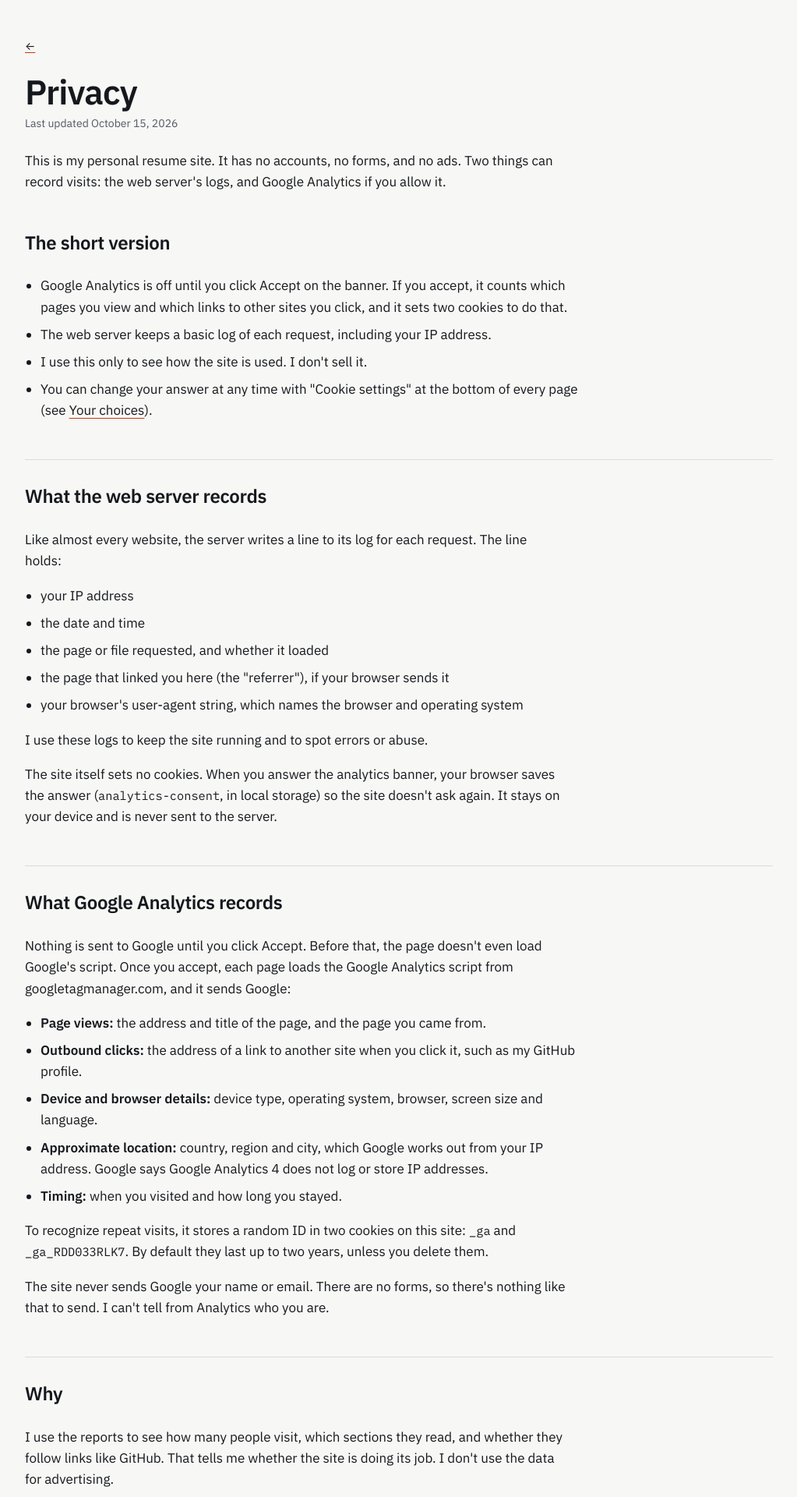
After one commit to kwinsor1lmu/career-platform, a FastAPI app: template app/templates/privacy.html in a window 1280 px wide. The commit adds this page. Shown: the top 1920 px of the page at 78% size, without its empty margins (128-1151 px from the left). Run offline with FastAPI, Linux system fonts and the light colour scheme; the template is opened without the code that fills it, so the values that code supplies are empty.

Commit message:
feat: add privacy page and opt-in Google Analytics consent banner
Adds /privacy, linked from a new site footer, describing server logs and
the planned GA4 page-view and outbound-click measurement.

Analytics is opt-in: consent.js sets every consent signal to denied and
only loads gtag.js after the visitor clicks Accept, which grants
analytics_storage alone. Reject, or withdrawing via "Cookie settings",
deletes the _ga cookies. Analytics and the banner render only when
GA_MEASUREMENT_ID is set, so dev and tests never send data to Google.

Co-Authored-By: Claude Opus 5.5 <noreply@anthropic.com>

```diff
--- a/app/config.py
+++ b/app/config.py
@@ -9,6 +9,8 @@ class Settings(BaseSettings):
     database_url: str = "sqlite:///./data/app.db"
     content_path: Path = Path("content/resume.json")
     fallback_path: Path = Path("data/fallback.json")
+    # Google Analytics 4 ID (e.g. G-XXXXXXX). Empty disables analytics and the consent banner.
+    ga_measurement_id: str = ""
 
     model_config = SettingsConfigDict(
         env_file=".env",
--- a/app/routes/resume.py
+++ b/app/routes/resume.py
@@ -88,3 +88,14 @@ def home(request: Request):
 @router.get("/resume", name="resume-page")
 def resume_page(request: Request):
     return _render_resume(request)
+
+
+@router.get("/privacy", name="privacy-page")
+def privacy_page(request: Request):
+    settings = request.app.state.settings
+    resume, _ = load_resume_with_fallback(SessionLocal, settings.fallback_path)
+    return templates.TemplateResponse(
+        request=request,
+        name="privacy.html",
+        context={"resume": resume, "canonical_url": str(request.url_for("privacy-page"))},
+    )
--- a/app/static/styles.css
+++ b/app/static/styles.css
@@ -182,6 +182,55 @@ a:focus-visible, button:focus-visible { outline: 3px solid var(--focus); outline
 .contact-line:hover .contact-label { text-decoration-thickness: 2px; }
 .contact-line .contact-url { font-size: .875rem; letter-spacing: 0; }
 
+/* Footer */
+.site-footer { border-top: 1px solid var(--rule); padding-block: 1.5rem 2.5rem; font-size: .875rem; color: var(--muted); }
+.site-footer a { color: inherit; }
+.site-footer .container { display: flex; flex-wrap: wrap; gap: .5rem 1.5rem; align-items: baseline; }
+.footer-button { padding: 0; border: 0; background: none; color: inherit; font: inherit; text-decoration: underline; text-underline-offset: .2em; cursor: pointer; }
+
+/* Consent banner */
+.consent-banner {
+  position: fixed;
+  inset: auto var(--gutter) var(--gutter);
+  z-index: 2;
+  max-width: 34rem;
+  margin-inline: auto;
+  padding: 1.25rem;
+  border: 1px solid var(--rule-strong);
+  border-radius: 6px;
+  background: var(--raised);
+  color: var(--ink);
+  box-shadow: 0 8px 24px rgb(0 0 0 / .14);
+}
+.consent-banner[hidden] { display: none; }
+.consent-banner h2 { margin: 0 0 .5rem; font-size: 1rem; font-weight: 600; }
+.consent-banner p { margin: 0 0 1rem; font-size: .9375rem; }
+.consent-actions { display: flex; gap: .75rem; }
+.consent-actions button {
+  flex: 1;
+  min-height: 2.75rem;
+  padding: .5rem 1rem;
+  border: 1px solid var(--ink);
+  border-radius: 4px;
+  background: var(--ink);
+  color: var(--paper);
+  font: inherit;
+  font-weight: 600;
+  cursor: pointer;
+}
+
+/* Privacy */
+.privacy { padding-block: 3rem 1rem; }
+.privacy h1 { margin: 1.5rem 0 .25rem; font-size: clamp(2rem, 5vw, 2.75rem); font-weight: 600; line-height: 1.1; letter-spacing: -.02em; }
+.privacy-back, .privacy-updated { margin: 0; font-size: .875rem; color: var(--muted); }
+.privacy-updated { margin-bottom: 1.5rem; }
+.privacy p, .privacy li { max-width: 68ch; }
+.privacy ul { padding-left: 1.25rem; }
+.privacy li + li { margin-top: .5rem; }
+.privacy .sheet-section { padding-block: 2rem; }
+.privacy .sheet-section:last-child { border-bottom: 0; }
+.privacy code { font-family: var(--mono); font-size: .9em; }
+
 .skip-link { position: absolute; left: 1rem; top: -4rem; padding: .5rem .75rem; background: var(--raised); color: var(--ink); }
 .skip-link:focus { top: 1rem; z-index: 1; }
 .visually-hidden { position: absolute; width: 1px; height: 1px; padding: 0; margin: -1px; overflow: hidden; clip: rect(0, 0, 0, 0); white-space: nowrap; border: 0; }
@@ -208,5 +257,5 @@ a:focus-visible, button:focus-visible { outline: 3px solid var(--focus); outline
   .entry, .credential { break-inside: avoid; }
   a { color: inherit; text-decoration: none; }
   .contact-chip { border: 0; padding: 0; min-height: 0; background: none; }
-  .skip-link, .visually-hidden, .print-button, .status-note, .contact { display: none; }
+  .skip-link, .visually-hidden, .print-button, .status-note, .contact, .site-footer, .consent-banner { display: none; }
 }
--- a/app/templates/base.html
+++ b/app/templates/base.html
@@ -1,22 +1,26 @@
+{% set ga_id = request.app.state.settings.ga_measurement_id %}
 <!doctype html>
-<html lang="en">
+<html lang="en"{% if ga_id %} data-ga-id="{{ ga_id }}"{% endif %}>
   <head>
     <meta charset="utf-8">
     <meta name="viewport" content="width=device-width, initial-scale=1">
-    <meta name="description" content="{{ resume.profile.name }} — {{ resume.profile.headline }}">
-    <title>{{ resume.profile.name }} | {{ resume.profile.headline }}</title>
+    <meta name="description" content="{% block description %}{{ resume.profile.name }} — {{ resume.profile.headline }}{% endblock %}">
+    <title>{% block title %}{{ resume.profile.name }} | {{ resume.profile.headline }}{% endblock %}</title>
     <link rel="canonical" href="{{ canonical_url }}">
+    {% block social_meta %}
     <meta property="og:type" content="profile">
     <meta property="og:title" content="{{ resume.profile.name }}">
     <meta property="og:description" content="{{ resume.profile.headline }}">
     <meta property="og:url" content="{{ canonical_url }}">
     <meta name="twitter:card" content="summary">
+    {% endblock %}
     <meta name="theme-color" content="#f7f7f5" media="(prefers-color-scheme: light)">
     <meta name="theme-color" content="#121418" media="(prefers-color-scheme: dark)">
     <link rel="icon" href="{{ url_for('static', path='favicon.svg') }}" type="image/svg+xml">
     <link rel="preload" href="{{ url_for('static', path='fonts/ibm-plex-sans-400.woff2') }}" as="font" type="font/woff2" crossorigin>
     <link rel="preload" href="{{ url_for('static', path='fonts/ibm-plex-sans-600.woff2') }}" as="font" type="font/woff2" crossorigin>
     <link rel="stylesheet" href="{{ url_for('static', path='styles.css') }}">
+    {% block structured_data %}
     <script type="application/ld+json">{{ {
       "@context": "https://schema.org",
       "@type": "Person",
@@ -26,9 +30,27 @@
       "url": canonical_url,
       "sameAs": resume.contact_links | map(attribute="url") | map("string") | reject("mailto") | list,
     } | tojson }}</script>
+    {% endblock %}
+    {% if ga_id %}<script src="{{ url_for('static', path='consent.js') }}" defer></script>{% endif %}
   </head>
   <body>
     <a class="skip-link" href="#main-content">Skip to main content</a>
     {% block content %}{% endblock %}
+    <footer class="site-footer">
+      <div class="container">
+        <a href="{{ url_for('privacy-page') }}">Privacy</a>
+        {% if ga_id %}<button class="footer-button" type="button" data-consent-open hidden>Cookie settings</button>{% endif %}
+      </div>
+    </footer>
+    {% if ga_id %}
+    <section class="consent-banner" data-consent-banner aria-labelledby="consent-heading" hidden>
+      <h2 id="consent-heading">Analytics cookies</h2>
+      <p>May I use Google Analytics to count page views and clicks on links to other sites? It sets cookies and sends visit data to Google. Nothing is sent unless you accept. <a href="{{ url_for('privacy-page') }}">Privacy details</a></p>
+      <div class="consent-actions">
+        <button type="button" data-consent-accept>Accept</button>
+        <button type="button" data-consent-reject>Reject</button>
+      </div>
+    </section>
+    {% endif %}
   </body>
 </html>
--- /dev/null
+++ b/app/templates/privacy.html
@@ -0,0 +1,97 @@
+{% extends "base.html" %}
+
+{% block title %}Privacy | {{ resume.profile.name }}{% endblock %}
+{% block description %}What this site records about visits, why, who receives it, and your choices.{% endblock %}
+{% block social_meta %}{% endblock %}
+{% block structured_data %}{% endblock %}
+
+{% block content %}
+<main id="main-content" class="container privacy">
+  <p class="privacy-back"><a href="{{ url_for('resume-home') }}">← {{ resume.profile.name }}</a></p>
+  <h1>Privacy</h1>
+  <p class="privacy-updated">Last updated <time datetime="2026-10-15">October 15, 2026</time></p>
+
+  <p>This is my personal resume site. It has no accounts, no forms, and no ads. Two things can record visits: the web server's logs, and Google Analytics if you allow it.</p>
+
+  <section class="sheet-section" aria-labelledby="short-heading">
+    <h2 id="short-heading">The short version</h2>
+    <ul>
+      <li>Google Analytics is off until you click Accept on the banner. If you accept, it counts which pages you view and which links to other sites you click, and it sets two cookies to do that.</li>
+      <li>The web server keeps a basic log of each request, including your IP address.</li>
+      <li>I use this only to see how the site is used. I don't sell it.</li>
+      <li>You can change your answer at any time with "Cookie settings" at the bottom of every page (see <a href="#choices-heading">Your choices</a>).</li>
+    </ul>
+  </section>
+
+  <section class="sheet-section" aria-labelledby="server-heading">
+    <h2 id="server-heading">What the web server records</h2>
+    <p>Like almost every website, the server writes a line to its log for each request. The line holds:</p>
+    <ul>
+      <li>your IP address</li>
+      <li>the date and time</li>
+      <li>the page or file requested, and whether it loaded</li>
+      <li>the page that linked you here (the "referrer"), if your browser sends it</li>
+      <li>your browser's user-agent string, which names the browser and operating system</li>
+    </ul>
+    <p>I use these logs to keep the site running and to spot errors or abuse.</p>
+    <p>The site itself sets no cookies. When you answer the analytics banner, your browser saves the answer (<code>analytics-consent</code>, in local storage) so the site doesn't ask again. It stays on your device and is never sent to the server.</p>
+  </section>
+
+  <section class="sheet-section" aria-labelledby="analytics-heading">
+    <h2 id="analytics-heading">What Google Analytics records</h2>
+    <p>Nothing is sent to Google until you click Accept. Before that, the page doesn't even load Google's script. Once you accept, each page loads the Google Analytics script from googletagmanager.com, and it sends Google:</p>
+    <ul>
+      <li><strong>Page views:</strong> the address and title of the page, and the page you came from.</li>
+      <li><strong>Outbound clicks:</strong> the address of a link to another site when you click it, such as my GitHub profile.</li>
+      <li><strong>Device and browser details:</strong> device type, operating system, browser, screen size and language.</li>
+      <li><strong>Approximate location:</strong> country, region and city, which Google works out from your IP address. Google says Google Analytics 4 does not log or store IP addresses.</li>
+      <li><strong>Timing:</strong> when you visited and how long you stayed.</li>
+    </ul>
+    <p>To recognize repeat visits, it stores a random ID in two cookies on this site: <code>_ga</code> and <code>_ga_RDD033RLK7</code>. By default they last up to two years, unless you delete them.</p>
+    <p>The site never sends Google your name or email. There are no forms, so there's nothing like that to send. I can't tell from Analytics who you are.</p>
+  </section>
+
+  <section class="sheet-section" aria-labelledby="why-heading">
+    <h2 id="why-heading">Why</h2>
+    <p>I use the reports to see how many people visit, which sections they read, and whether they follow links like GitHub. That tells me whether the site is doing its job. I don't use the data for advertising.</p>
+  </section>
+
+  <section class="sheet-section" aria-labelledby="who-heading">
+    <h2 id="who-heading">Who receives it</h2>
+    <ul>
+      <li><strong>Me.</strong> I read the Analytics reports and the server logs.</li>
+      <li><strong>Google</strong>, only if you accept analytics. Google runs Google Analytics and processes its data on Google's servers, which may be outside your country. Its use is covered by <a href="https://policies.google.com/technologies/partner-sites">How Google uses information from sites that use its services</a>.</li>
+      <li><strong>Microsoft Azure</strong> hosts the server, so the server logs are stored on Microsoft's infrastructure.</li>
+      <li><strong>Cloudflare</strong> answers DNS lookups for kenwinsor.xyz. Your page visits don't pass through Cloudflare.</li>
+    </ul>
+    <p>I don't sell or share this data with anyone else. If you follow a link to another site, that site's own privacy policy applies.</p>
+  </section>
+
+  <section class="sheet-section" aria-labelledby="retention-heading">
+    <h2 id="retention-heading">How long it's kept</h2>
+    <ul>
+      <li><strong>Google Analytics:</strong> detailed visit data is deleted after at most 14 months. Summary reports built from it, such as monthly visitor counts, may be kept longer.</li>
+      <li><strong>Server logs:</strong> about 14 days, after which the server's log rotation deletes them.</li>
+    </ul>
+  </section>
+
+  <section class="sheet-section" aria-labelledby="choices-heading">
+    <h2 id="choices-heading">Your choices</h2>
+    <p>These are the choices you actually have:</p>
+    <ul>
+      <li><strong>Accept or reject on the banner.</strong> Analytics stays off unless you click Accept. Rejecting, or closing the page without answering, keeps it off. Accepting only allows analytics. The settings Google uses for ads stay set to "denied".</li>
+      <li><strong>Change your mind later.</strong> Use "Cookie settings" at the bottom of any page. If you switch to Reject, the site deletes the <code>_ga</code> cookies and reloads the page without Google's script. Data Google already received isn't deleted by this; see "Ask me" below.</li>
+      <li><strong>Block it in your browser.</strong> Block cookies for kenwinsor.xyz, or use a content blocker that blocks googletagmanager.com. The site works the same without Analytics.</li>
+      <li><strong>Use Google's opt-out add-on.</strong> The <a href="https://tools.google.com/dlpage/gaoptout">Google Analytics Opt-out Browser Add-on</a> stops Analytics on every site, on desktop browsers.</li>
+      <li><strong>Delete the cookies.</strong> Clearing <code>_ga</code> and <code>_ga_RDD033RLK7</code> resets the random ID, so later visits aren't linked to earlier ones.</li>
+      <li><strong>Ask me.</strong> If you send me the value of your <code>_ga</code> cookie, I can ask Google to delete the data tied to it. Email me at <a href="mailto:ken@kenwinsor.xyz">ken@kenwinsor.xyz</a>.</li>
+    </ul>
+    <p>This site doesn't read Do Not Track or Global Privacy Control signals. Analytics stays off unless you accept on the banner. With JavaScript turned off, the banner never appears and analytics never loads. The server logs are recorded for every request, and visitors can't turn them off.</p>
+  </section>
+
+  <section class="sheet-section" aria-labelledby="changes-heading">
+    <h2 id="changes-heading">Changes</h2>
+    <p>If what the site collects changes, I'll update this page and the date at the top.</p>
+  </section>
+</main>
+{% endblock %}
```
Also changed, not shown: app/static/consent.js (added, +77 -0 lines), tests/routes/test_consent.py (added, +53 -0 lines), tests/routes/test_privacy.py (added, +26 -0 lines), 1 other file.
